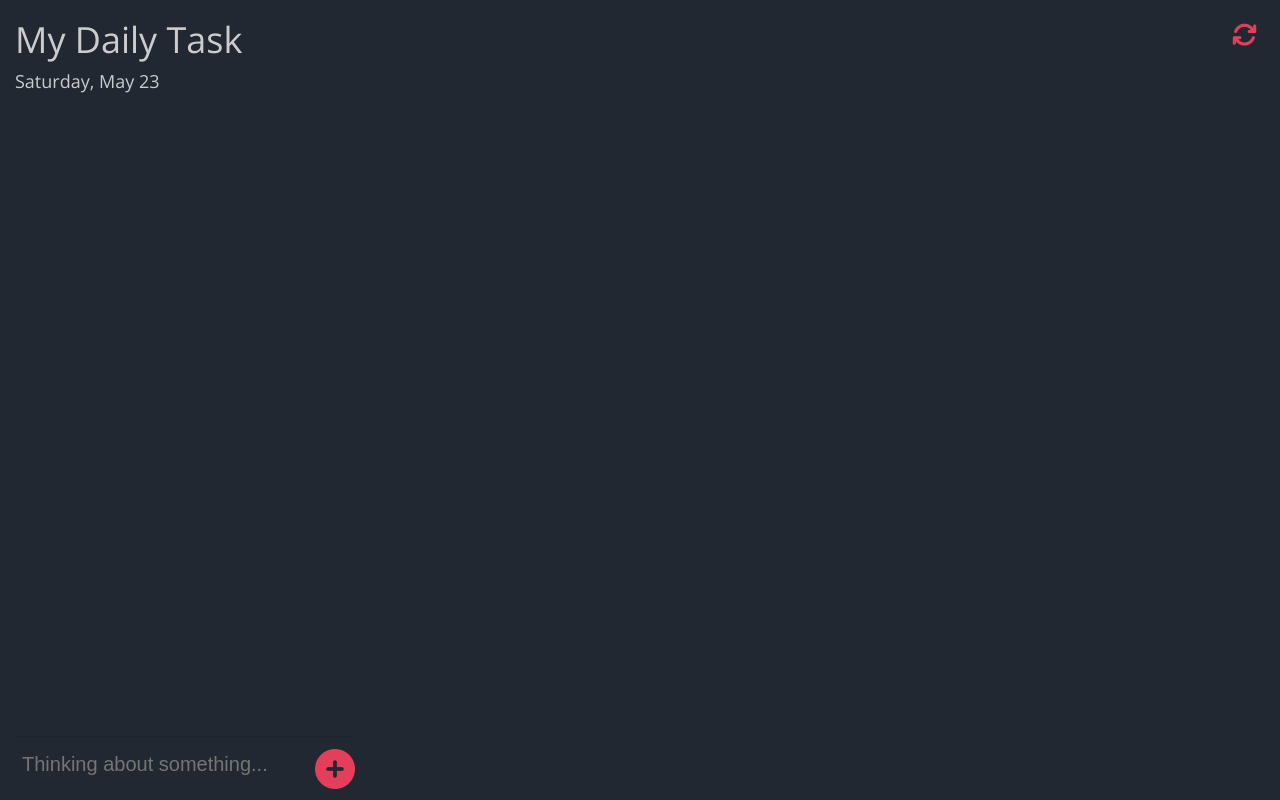
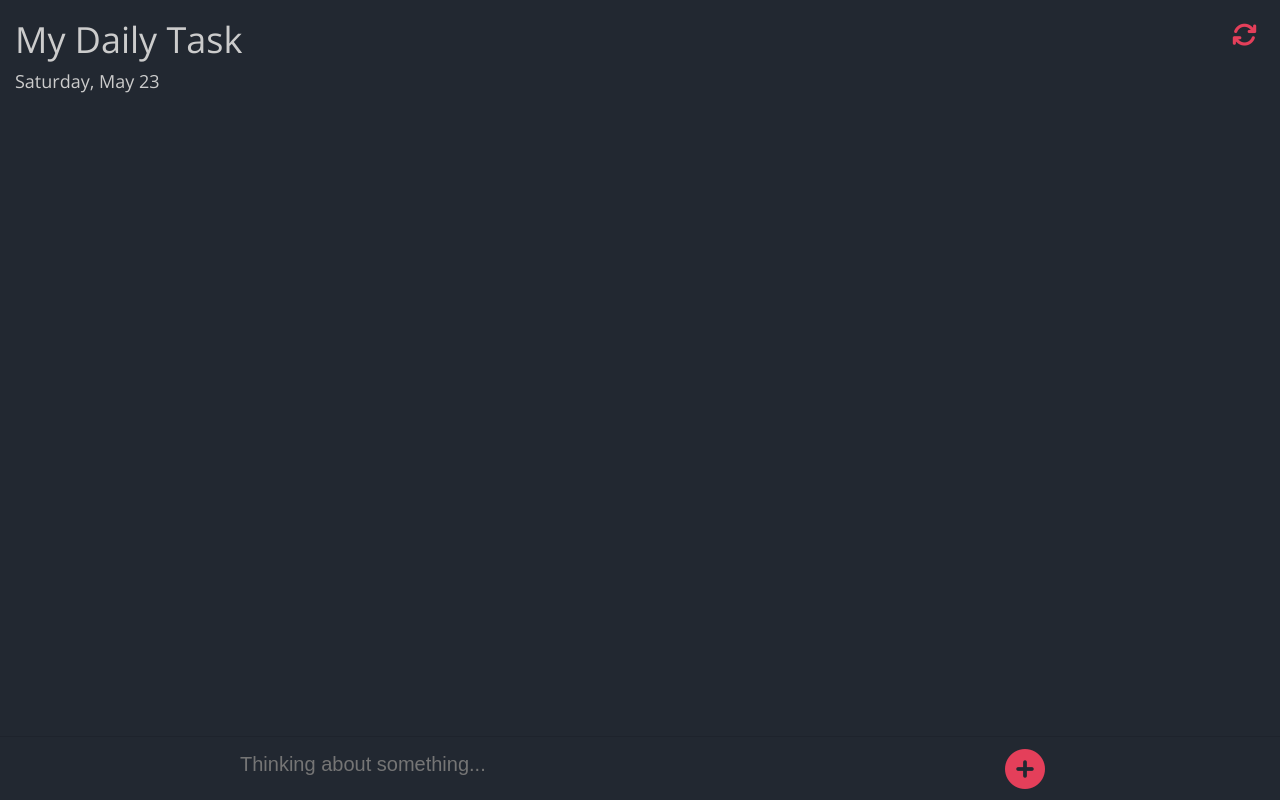
Before and after one commit to Sumer16/tasky, a plain HTML site: page index.html in a window 1280 px wide. Drawn offline with nearby package versions, Linux system fonts and the light colour scheme.

Commit message:
fixed: padding issue for other screens

```diff
--- a/css/style.css
+++ b/css/style.css
@@ -21,7 +21,7 @@ body{
 }
 
 .header{
-  height: 90px;
+  height: 100px;
 }
 
 .header-content{
@@ -54,7 +54,7 @@ body{
 }
 
 .content{
-  height: 650px;
+  height: 640px;
   padding-bottom: 1.1rem;
   overflow-y: scroll;
   overflow-x: hidden;
@@ -111,15 +111,16 @@ body{
 }
 
 .add-todos{
-  position: absolute;
+  position: fixed;
   bottom: 0;
-  width: 340px;
+  left: 0;
   margin: 0 auto;
+  width: 100%;
   height: 4rem;
   border-top: 1px solid rgba(0,0,0,0.1);
   display: flex;
+  justify-content: space-around;
   padding: 10px 0;
-  justify-content: space-between;
 }
 .add-todos i{
   font-size: 40px;
@@ -127,13 +128,13 @@ body{
 }
 .add-todos input{
   height: 35px;
-  width: 310px;
+  width: 300px;
   color: var(--icon-color);
   background-color: transparent;
   border: none;
   outline: none;
   font-size: 20px;
-  padding-left: 7px;
+  padding-left: 5px;
 }
 
 #submit{
```
